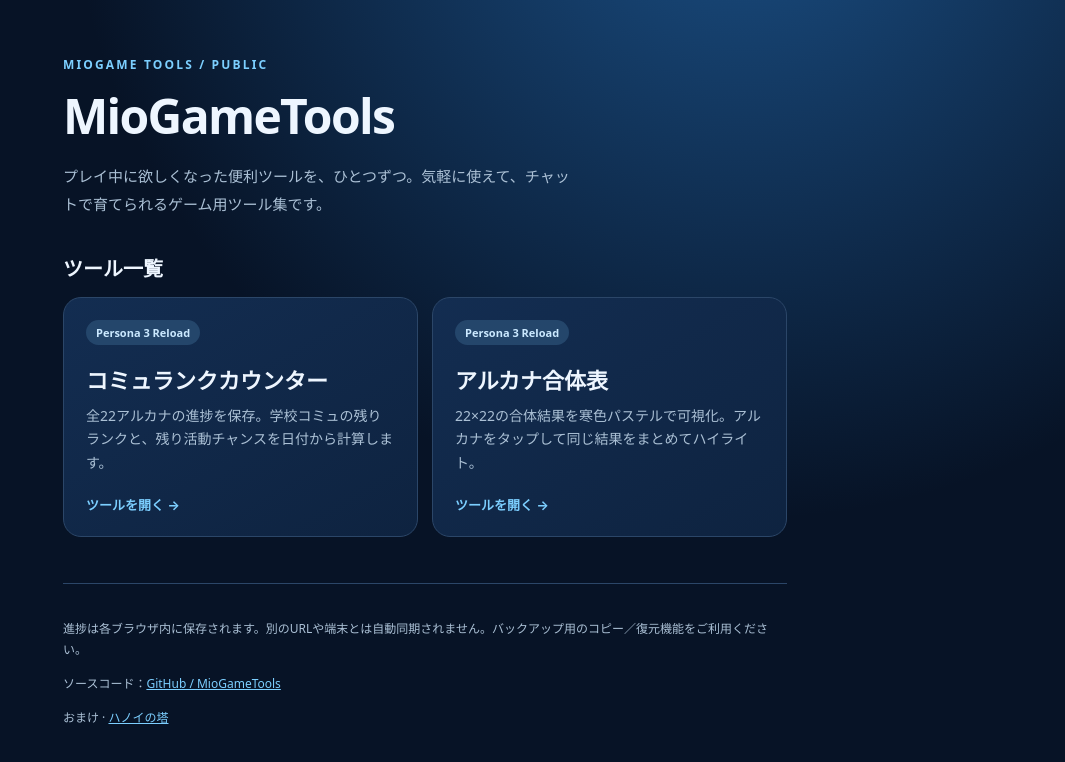
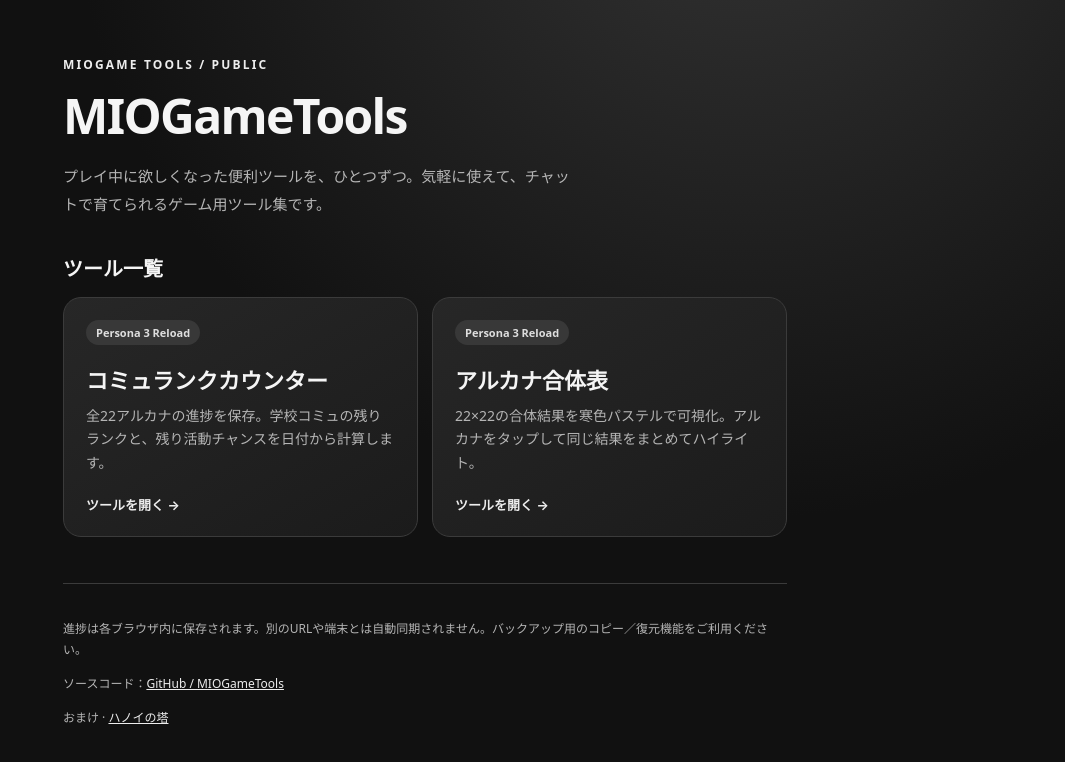
Before and after one commit to hiro-su-42/PUBLIC_CONTENT, a plain HTML site: page index.html in a window 1280 px wide. Shown: the whole page, without its empty margins (215-1280 px from the left). Drawn offline with Linux system fonts and the light colour scheme.

Commit message:
Make MIOGameTools homepage monochrome while preserving P3R themes

```diff
--- a/index.html
+++ b/index.html
@@ -3,21 +3,21 @@
 <head>
 <meta charset="utf-8">
 <meta name="viewport" content="width=device-width,initial-scale=1,viewport-fit=cover">
-<meta name="theme-color" content="#091529">
-<title>MioGameTools | ゲーム用ツール集</title>
+<meta name="theme-color" content="#141414">
+<title>MIOGameTools | ゲーム用ツール集</title>
 <style>
-:root{color-scheme:dark;--bg:#071326;--panel:#102440;--line:#2b4668;--text:#eef6ff;--muted:#abc0d5;--accent:#7ccfff}
+:root{color-scheme:dark;--bg:#111111;--panel:#202020;--line:#3b3b3b;--text:#f5f5f5;--muted:#b5b5b5;--accent:#ededed}
 *{box-sizing:border-box}
-body{margin:0;min-height:100vh;background:radial-gradient(ellipse at 75% -20%,#1b5188 0,transparent 50%),var(--bg);color:var(--text);font-family:system-ui,-apple-system,"Hiragino Kaku Gothic ProN","Noto Sans JP",sans-serif}
+body{margin:0;min-height:100vh;background:radial-gradient(ellipse at 75% -20%,#343434 0,transparent 50%),var(--bg);color:var(--text);font-family:system-ui,-apple-system,"Hiragino Kaku Gothic ProN","Noto Sans JP",sans-serif}
 main{max-width:760px;margin:auto;padding:clamp(22px,5vw,56px) 18px 56px}
 .eyebrow{letter-spacing:.18em;text-transform:uppercase;font-size:12px;font-weight:800;color:var(--accent)}
 h1{font-size:clamp(30px,7vw,48px);margin:10px 0 12px;letter-spacing:-.035em}
 .lead{line-height:1.85;color:var(--muted);font-size:15px;max-width:60ch}
 h2{margin:34px 0 15px;font-size:20px}
 .grid{display:grid;grid-template-columns:repeat(auto-fit,minmax(min(100%,285px),1fr));gap:14px}
-.card{display:block;background:linear-gradient(150deg,#132d51,#0e2340);border:1px solid var(--line);padding:22px;border-radius:18px;text-decoration:none;color:inherit;transition:transform .15s,border-color .15s}
+.card{display:block;background:linear-gradient(150deg,#272727,#1b1b1b);border:1px solid var(--line);padding:22px;border-radius:18px;text-decoration:none;color:inherit;transition:transform .15s,border-color .15s}
 .card:hover,.card:focus-visible{transform:translateY(-2px);border-color:var(--accent);outline:0}
-.chip{display:inline-block;color:#cbe9ff;background:#24466b;border-radius:30px;padding:5px 10px;font-size:11px;font-weight:700}
+.chip{display:inline-block;color:#dedede;background:#383838;border-radius:30px;padding:5px 10px;font-size:11px;font-weight:700}
 .card h3{font-size:22px;margin:18px 0 9px}.card p{color:var(--muted);font-size:14px;line-height:1.7;margin:0}
 .go{color:var(--accent);font-weight:700;margin-top:20px;font-size:13px}
 footer{margin-top:46px;padding-top:22px;border-top:1px solid var(--line);color:var(--muted);font-size:12px;line-height:1.8}
@@ -27,7 +27,7 @@ a{color:var(--accent)}
 <body>
 <main>
   <div class="eyebrow">MIOGAME TOOLS / PUBLIC</div>
-  <h1>MioGameTools</h1>
+  <h1>MIOGameTools</h1>
   <p class="lead">プレイ中に欲しくなった便利ツールを、ひとつずつ。気軽に使えて、チャットで育てられるゲーム用ツール集です。</p>
   <h2>ツール一覧</h2>
   <div class="grid">
@@ -46,7 +46,7 @@ a{color:var(--accent)}
   </div>
   <footer>
     <p>進捗は各ブラウザ内に保存されます。別のURLや端末とは自動同期されません。バックアップ用のコピー／復元機能をご利用ください。</p>
-    <p>ソースコード：<a href="https://github.com/hiro-su-42/PUBLIC_CONTENT">GitHub / MioGameTools</a></p>
+    <p>ソースコード：<a href="https://github.com/hiro-su-42/PUBLIC_CONTENT">GitHub / MIOGameTools</a></p>
     <p>おまけ · <a href="./hanoi/">ハノイの塔</a></p>
   </footer>
 </main>
```
